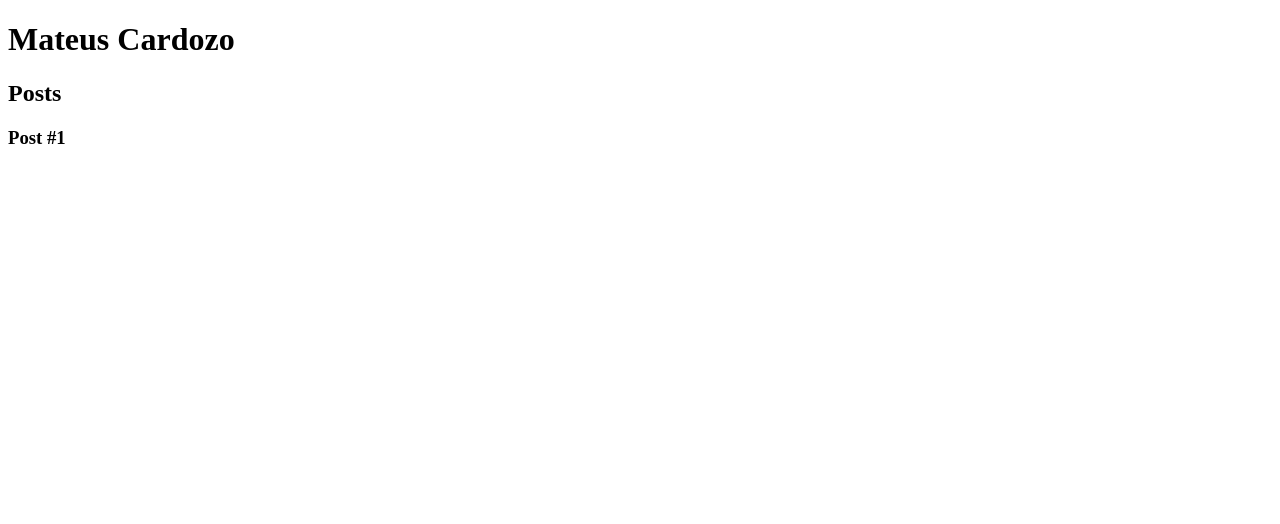
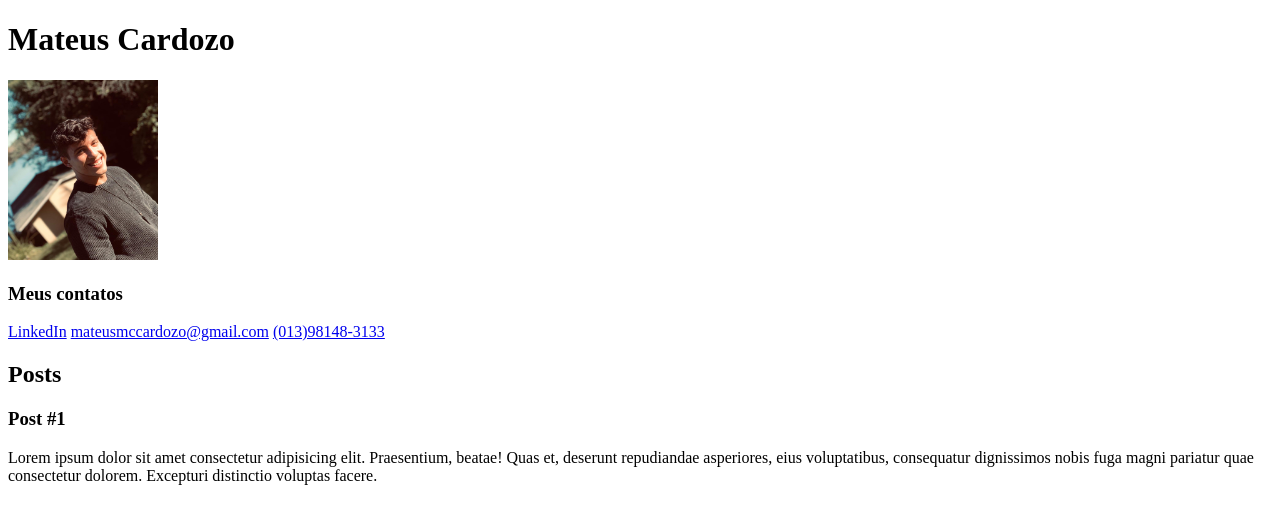
Before and after one commit to MateusCardozo/Desafios-.DIO, a plain HTML site: page Desafio2_HTML-CSS/Ex001/index.html in a window 1280 px wide. Drawn offline with Linux system fonts and the light colour scheme.

Commit message:
Adição de foto de perfil

```diff
--- a/Desafio2_HTML-CSS/Ex001/index.html
+++ b/Desafio2_HTML-CSS/Ex001/index.html
@@ -11,7 +11,18 @@
 <body>
     <header>
         <h1>Mateus Cardozo</h1>
+        <picture>
+            <img src="foto perfil.jpg" alt="Foto de perfil do Mateus Cardozo" width="150" height="180">
+        </picture>
     </header>
+    <section>
+        <h3>Meus contatos</h3>
+        <nav>
+            <a href="https://www.linkedin.com/in/mateusmccardozo/" target="_blank" rel="external">LinkedIn</a>
+            <a href="mailto:">mateusmccardozo@gmail.com</a>
+            <a href="tel:+">(013)98148-3133</a>
+        </nav>
+    </section>
     <section>
         <header>
             <h2>Posts</h2>
@@ -20,6 +31,9 @@
             <header>
                 <h3>Post #1</h3>
             </header>
+            <p>
+                Lorem ipsum dolor sit amet consectetur adipisicing elit. Praesentium, beatae! Quas et, deserunt repudiandae asperiores, eius voluptatibus, consequatur dignissimos nobis fuga magni pariatur quae consectetur dolorem. Excepturi distinctio voluptas facere.
+            </p>
         </article>
     </section>
     <footer>
```
Also changed, not shown: Desafio2_HTML-CSS/Ex001/foto perfil.jpg (added).
